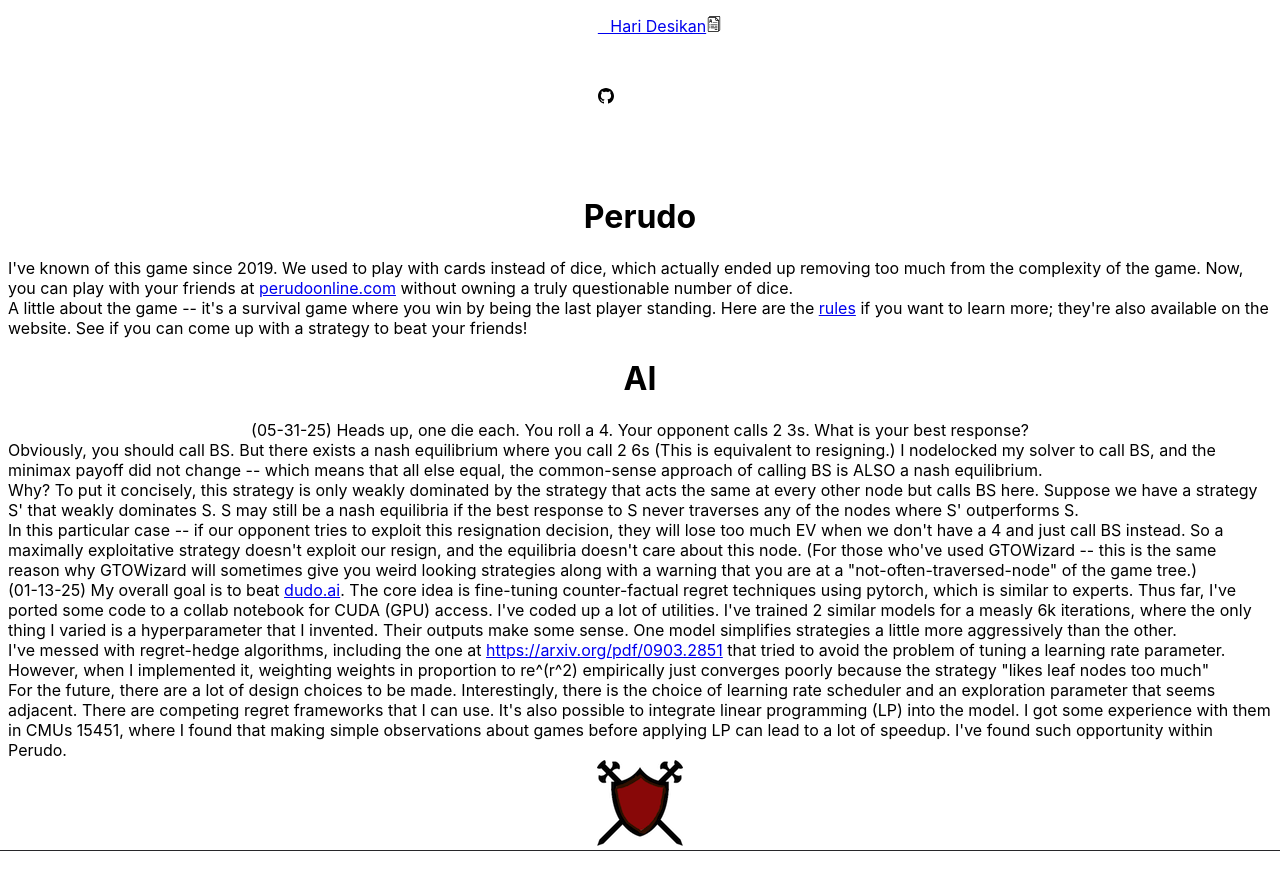
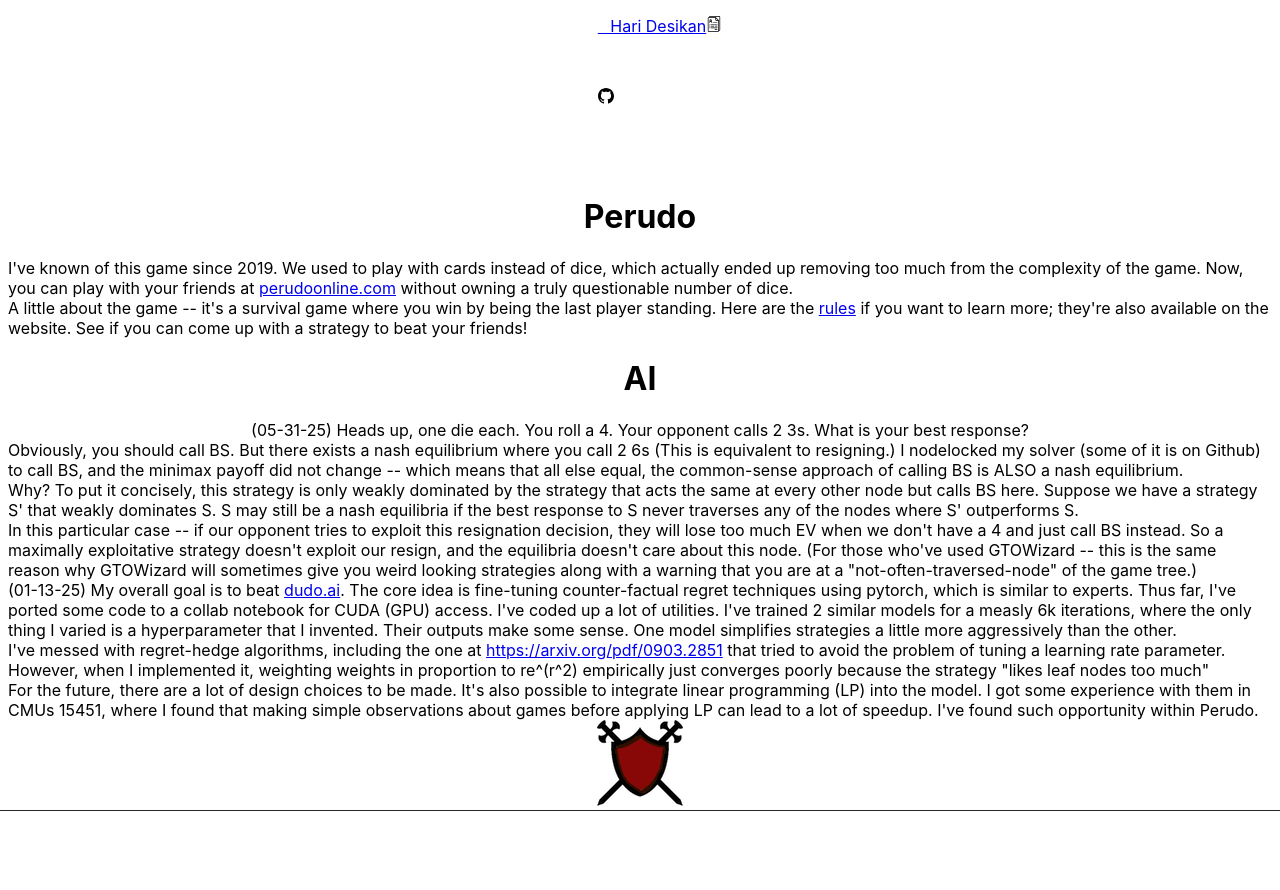
Before and after one commit to HeuristicHari/Hari_Website, a Next.js app: page /perudo_page in a window 1280 px wide. Shown: the top 890 px of the page. Built offline with nearby package versions, Linux system fonts and the light colour scheme.

Commit message:
A little exposition

```diff
--- a/pages/perudo_page.js
+++ b/pages/perudo_page.js
@@ -34,7 +34,7 @@
     <div className='text-black md:text-md space-x-2 sm: mx-16 md:mx-32 my-2 md:my-4 lg:mx-64'>
       Obviously, you should call BS. But there exists a nash equilibrium where you call 2 6s (This is equivalent
       to resigning.)
-      I nodelocked my solver to call BS, and the minimax payoff did not change -- which means that
+      I nodelocked my solver (some of it is on Github) to call BS, and the minimax payoff did not change -- which means that
       all else equal, the common-sense approach of calling BS is ALSO a nash equilibrium.
     </div>
 
@@ -69,10 +69,9 @@
     </div>
 
   <div className='text-black md:text-md space-x-2 sm: mx-16 md:mx-32 my-2 md:my-4 lg:mx-64'>
-        For the future, there are a lot of design choices to be made. Interestingly, there is the choice of learning rate scheduler and an exploration parameter that seems adjacent. There are
-        competing regret frameworks that I can use. It's also possible to integrate linear programming (LP) into the model. I got some experience with them in CMUs 15451, where I found that making simple observations about games
+        For the future, there are a lot of design choices to be made. It's also possible to integrate linear programming (LP) into the model. I got some experience with them in CMUs 15451, where I found that making simple observations about games
         before applying LP can lead to a lot of speedup. I've found such opportunity within Perudo.
-    </div>
+  </div>
 
 
     <div className="flex justify-center md:my-16 lg:my-28">
```
